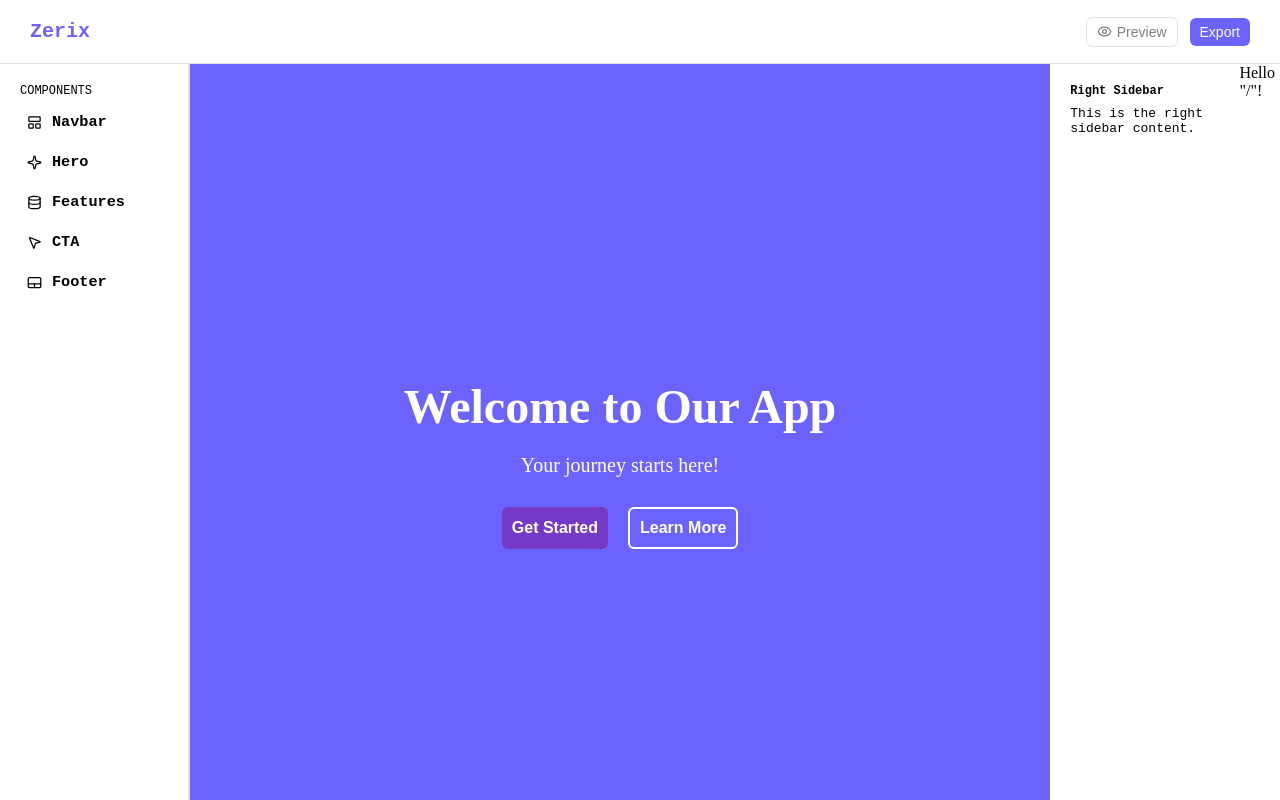
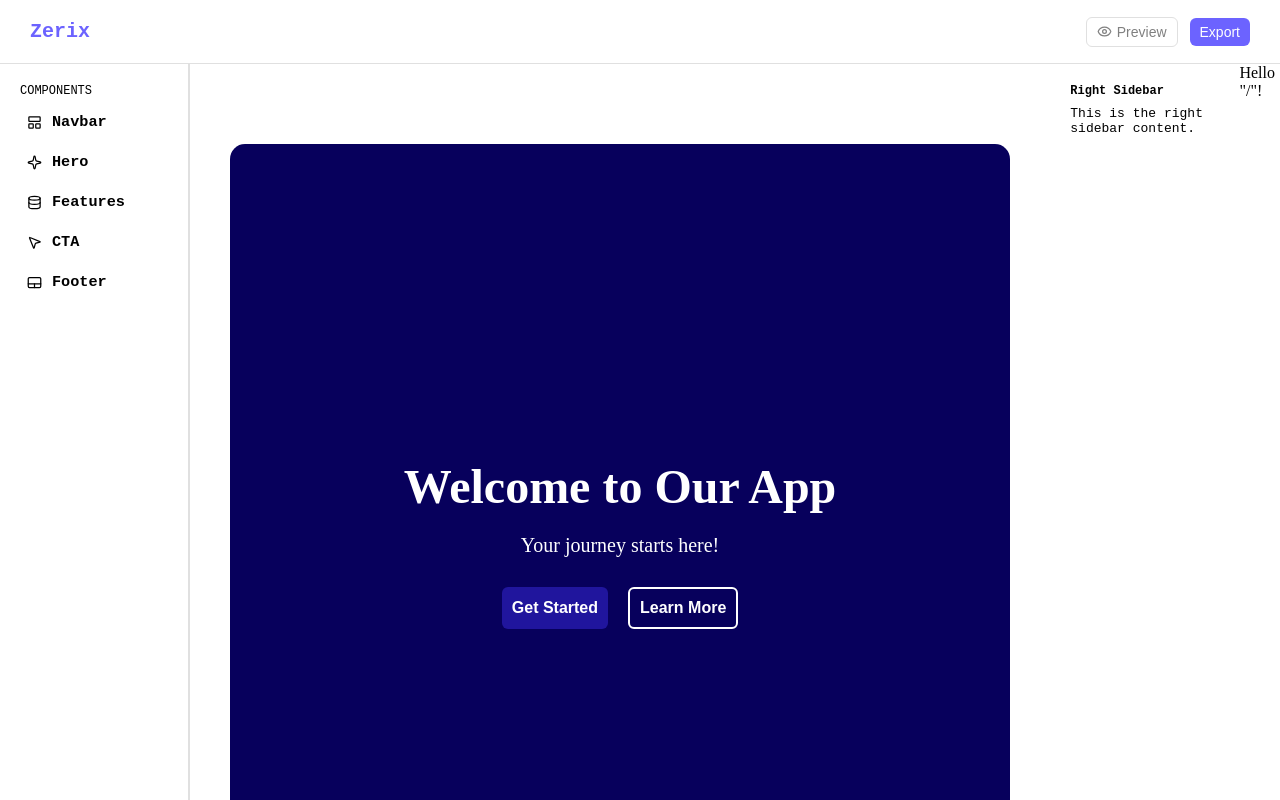
Before and after one commit to Sunjay77/zerix, a React (Vite) app: page / in a window 1280 px wide. Shown: the top 800 px of the page. Built offline with nearby package versions, Linux system fonts and the light colour scheme.

Commit message:
Hero: Changed theme

```diff
--- a/src/components/elements/Hero/Hero.tsx
+++ b/src/components/elements/Hero/Hero.tsx
@@ -8,11 +8,14 @@ import {
   ButtonGroup,
   PrimaryButton,
   SecondaryButton,
+  HeroDiv
 } from "./HeroStyle";
 
 const Hero: React.FC = () => {
   return (
+          <HeroDiv>
     <HeroSection>
+
         <HeroContent>
           <Title>Welcome to Our App</Title>
           <Subtitle>Your journey starts here!</Subtitle>
@@ -22,6 +25,7 @@ const Hero: React.FC = () => {
           </ButtonGroup>
         </HeroContent>
       </HeroSection>
+           </HeroDiv>
   );
 };
 
--- a/src/components/elements/Hero/HeroStyle.ts
+++ b/src/components/elements/Hero/HeroStyle.ts
@@ -2,16 +2,26 @@
 
 import styled from "styled-components";
 
+export const HeroDiv = styled.div`
+  padding: 100px 100px;
+  width: 100%;
+  align-items: center;
+  min-height: 70vh;
+  padding: 80px 40px;
+`;
+
 export const HeroSection = styled.section`
   display: flex;
+  height: 100vh;
+  max-width: 1200px;
   width: 100%;
   flex-direction: column;
   align-items: center;
   justify-content: center;
-  background: #6c63ff;
-  color: #fff;
+  background: #07005c;
+  color: #d2b896;
   text-align: center;
-  padding: 60px 40px;
+  border-radius: 15px;
 `;
 
 export const HeroContent = styled.div`
@@ -38,7 +48,7 @@ export const ButtonGroup = styled.div`
 
 export const Button = styled.button`
   padding: 10px 10px;
-  font-size: 1rem;
+  font-size: 16px;
   font-weight: 600;
   border: none;
   border-radius: 6px;
@@ -46,11 +56,11 @@ export const Button = styled.button`
 `;
 
 export const PrimaryButton = styled(Button)`
-  background: #7439c7;
+  background: #20159d;
   color: white;
-
+  cursor: pointer;
   &:hover {
-    background: #942dcf;
+    background: #372bba;
   }
 `;
 
```
Lines whose indentation alone changed are shown as unchanged.
